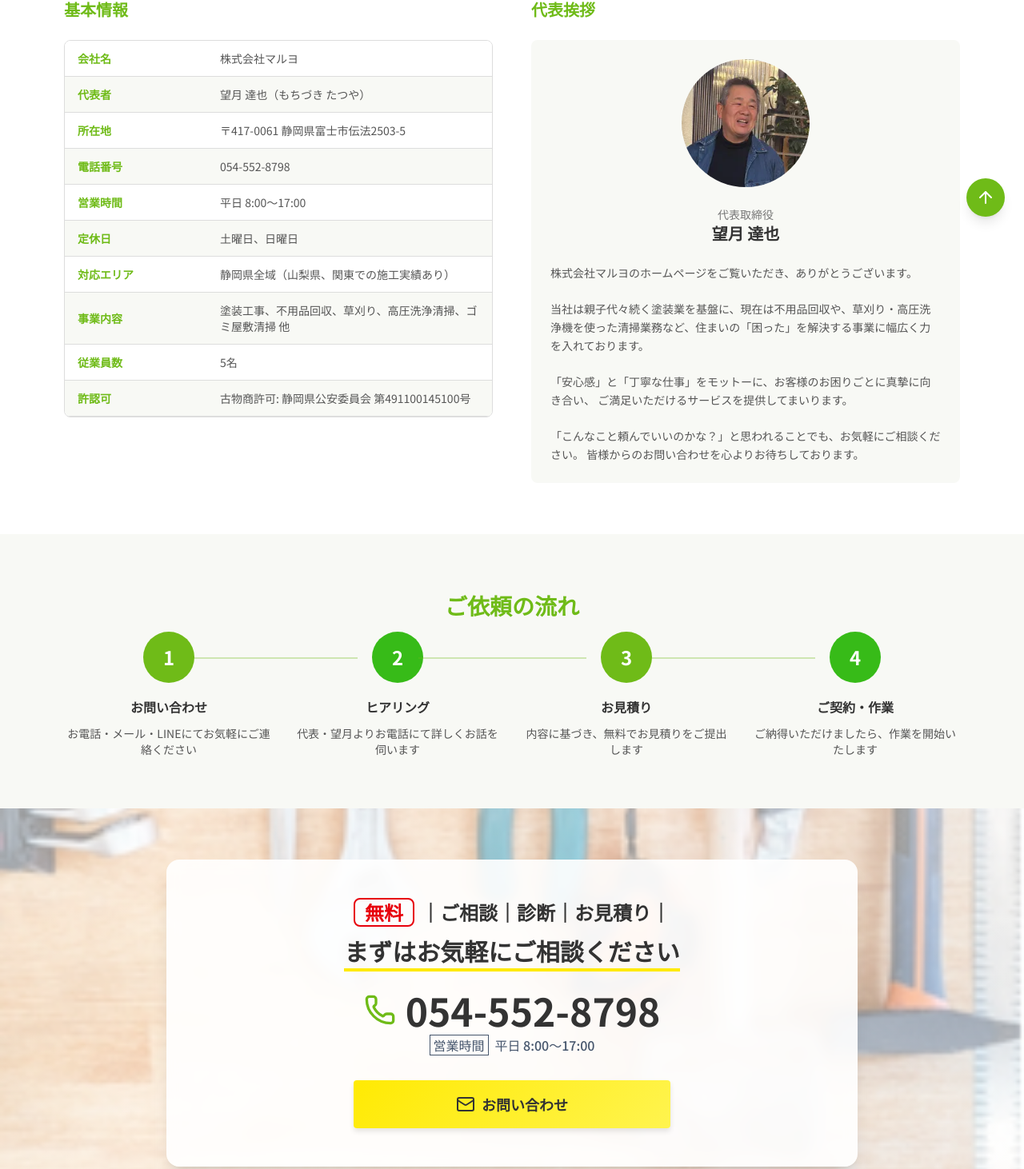
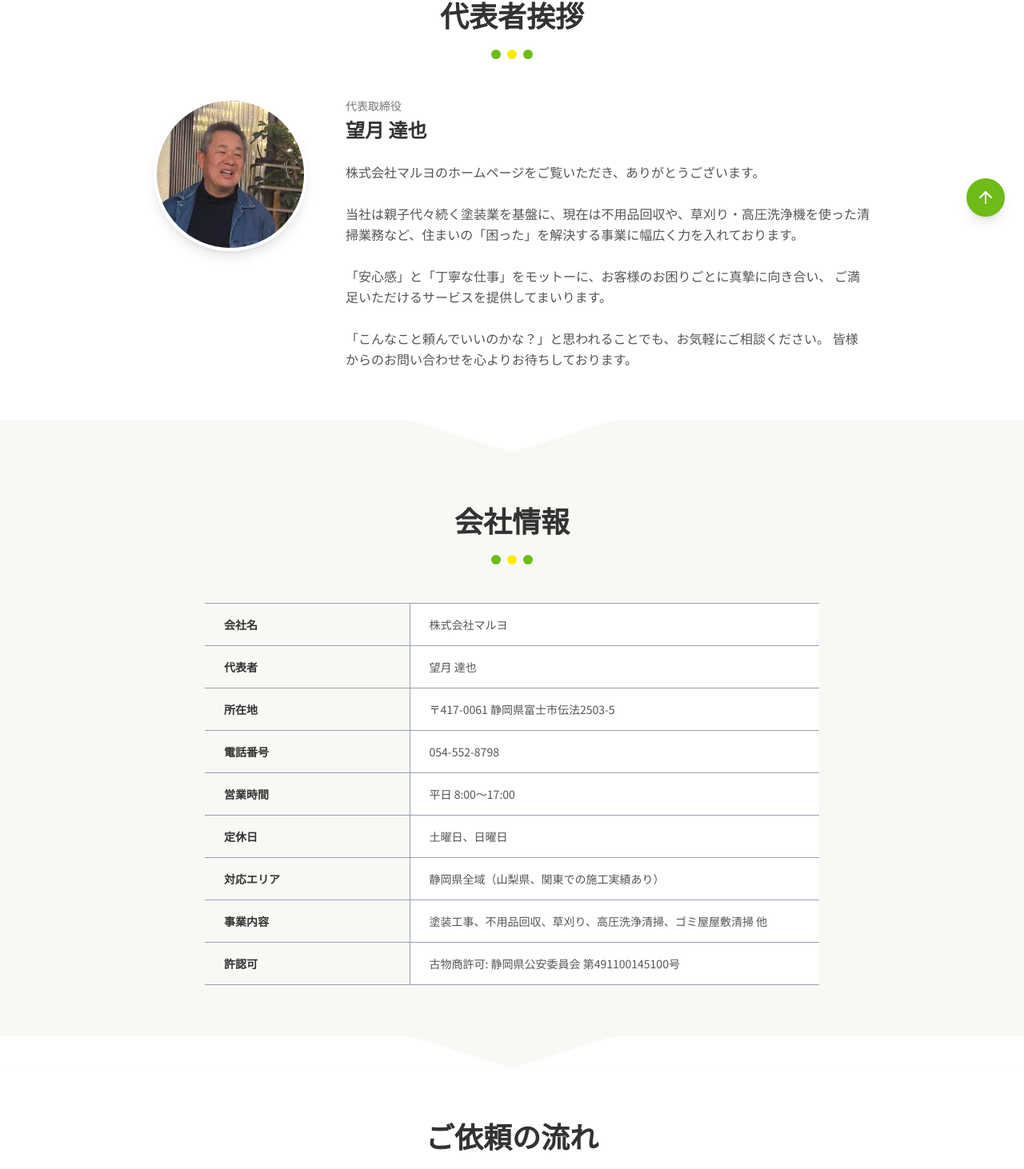
Before and after one commit to gezzzi/hp-tosou, a Next.js app: page /about in a window 1280 px wide. Shown: the part 505-1967 px from the top of the page at 80% size. Built offline with nearby package versions, Linux system fonts and the light colour scheme; a web font is replaced by a local one.

Commit message:
aboutページの修正

```diff
--- a/src/app/about/page.tsx
+++ b/src/app/about/page.tsx
@@ -2,6 +2,7 @@
 import PageHeader from "@/components/PageHeader";
 import Footer from "@/components/Footer";
 import HomeCTA from "@/components/HomeCTA";
+import ChevronDivider from "@/components/ChevronDivider";
 import Link from "next/link";
 import Image from "next/image";
 
@@ -13,14 +14,13 @@
 export default function CompanyPage() {
   const companyInfo = [
     { label: '会社名', value: '株式会社マルヨ' },
-    { label: '代表者', value: '望月 達也（もちづき たつや）' },
+    { label: '代表者', value: '望月 達也' },
     { label: '所在地', value: '〒417-0061 静岡県富士市伝法2503-5' },
     { label: '電話番号', value: '054-552-8798' },
     { label: '営業時間', value: '平日 8:00〜17:00' },
     { label: '定休日', value: '土曜日、日曜日' },
     { label: '対応エリア', value: '静岡県全域（山梨県、関東での施工実績あり）' },
-    { label: '事業内容', value: '塗装工事、不用品回収、草刈り、高圧洗浄清掃、ゴミ屋敷清掃 他' },
-    { label: '従業員数', value: '5名' },
+    { label: '事業内容', value: '塗装工事、不用品回収、草刈り、高圧洗浄清掃、ゴミ屋屋敷清掃 他' },
     { label: '許認可', value: '古物商許可: 静岡県公安委員会 第491100145100号' },
   ];
 
@@ -28,7 +28,7 @@
     {
       number: '1',
       title: 'お問い合わせ',
-      description: 'お電話・メール・LINEにてお気軽にご連絡ください'
+      description: 'お電話・メールにてお気軽にご連絡ください'
     },
     {
       number: '2',
@@ -57,36 +57,18 @@
           bgImage="/pic/hd/about-hd.jpg"
         />
 
-        {/* 会社情報 */}
+        {/* 代表挨拶 */}
         <section className="py-16 bg-white">
           <div className="max-w-6xl mx-auto px-4">
-            <div className="grid grid-cols-1 lg:grid-cols-2 gap-12">
-              {/* 会社情報テーブル */}
-              <div>
-                <h2 className="text-xl font-bold text-[var(--primary-green)] mb-6">基本情報</h2>
-                <div className="bg-white rounded-lg overflow-hidden border border-[var(--border-light)]">
-                  <table className="w-full">
-                    <tbody>
-                      {companyInfo.map((info, index) => (
-                        <tr key={index} className={index % 2 === 0 ? 'bg-white' : 'bg-[var(--bg-light)]'}>
-                          <th className="px-4 py-3 text-left text-sm font-bold text-[var(--primary-green)] whitespace-nowrap w-1/3 border-b border-[var(--border-light)]">
-                            {info.label}
-                          </th>
-                          <td className="px-4 py-3 text-sm text-[var(--text-medium)] border-b border-[var(--border-light)]">
-                            {info.value}
-                          </td>
-                        </tr>
-                      ))}
-                    </tbody>
-                  </table>
+            <h2 className="text-3xl md:text-4xl font-bold text-[var(--text-dark)] mb-6 text-center">代表者挨拶</h2>
+            <div className="flex justify-center gap-2 mb-12">
+              <div className="w-3 h-3 rounded-full bg-[#6fbb18]"></div>
+              <div className="w-3 h-3 rounded-full bg-[#ffea03]"></div>
+              <div className="w-3 h-3 rounded-full bg-[#6fbb18]"></div>
             </div>
-              </div>
-
-              {/* 代表挨拶 */}
-              <div>
-                <h2 className="text-xl font-bold text-[var(--primary-green)] mb-6">代表挨拶</h2>
-                <div className="bg-[var(--bg-light)] rounded-lg p-6">
-                  <div className="w-40 h-40 mx-auto mb-6 rounded-full overflow-hidden relative">
+            <div className="max-w-4xl mx-auto">
+              <div className="flex flex-col md:flex-row items-center md:items-start gap-12">
+                <div className="w-48 h-48 rounded-full overflow-hidden relative shrink-0 shadow-lg border-4 border-white">
                   <Image
                     src="/pic/ceo-photo.webp"
                     alt="代表取締役 望月達也"
@@ -95,12 +77,13 @@
                   />
                 </div>
 
-                  <div className="text-center mb-6">
-                    <p className="text-sm text-[var(--text-light)]">代表取締役</p>
-                    <p className="text-xl font-bold text-[var(--text-dark)]">望月 達也</p>
+                <div className="flex-1 text-center md:text-left">
+                  <div className="mb-6">
+                    <p className="text-sm text-[var(--text-light)] mb-1">代表取締役</p>
+                    <p className="text-2xl font-bold text-[var(--text-dark)]">望月 達也</p>
                   </div>
 
-                  <p className="text-sm text-[var(--text-medium)] leading-relaxed">
+                  <p className="text-[var(--text-medium)] leading-relaxed text-left">
                     株式会社マルヨのホームページをご覧いただき、ありがとうございます。
                     <br /><br />
                     当社は親子代々続く塗装業を基盤に、現在は不用品回収や、草刈り・高圧洗浄機を使った清掃業務など、住まいの「困った」を解決する事業に幅広く力を入れております。
@@ -117,24 +100,67 @@
           </div>
         </section>
 
-        {/* ご依頼の流れ */}
+        <div className="bg-white">
+          <ChevronDivider color="var(--bg-light)" />
+        </div>
+
+        {/* 会社情報 */}
         <section className="py-16 bg-[var(--bg-light)]">
           <div className="max-w-6xl mx-auto px-4">
-            <h2 className="section-title mb-12">ご依頼の流れ</h2>
+            <h2 className="text-3xl md:text-4xl font-bold text-[var(--text-dark)] mb-6 text-center">会社情報</h2>
+            <div className="flex justify-center gap-2 mb-12">
+              <div className="w-3 h-3 rounded-full bg-[#6fbb18]"></div>
+              <div className="w-3 h-3 rounded-full bg-[#ffea03]"></div>
+              <div className="w-3 h-3 rounded-full bg-[#6fbb18]"></div>
+            </div>
+            <div className="max-w-3xl mx-auto">
+              <div className="overflow-hidden border-y border-gray-400">
+                <table className="w-full text-left">
+                  <tbody>
+                    {companyInfo.map((info, index) => (
+                      <tr key={index} className={index === companyInfo.length - 1 ? "" : "border-b border-gray-400"}>
+                        <th className="px-6 py-4 text-sm font-bold text-[var(--text-dark)] bg-[var(--bg-light)] whitespace-nowrap w-1/3 border-r border-gray-400">
+                          {info.label}
+                        </th>
+                        <td className="px-6 py-4 text-sm text-[var(--text-medium)] bg-white">
+                          {info.value}
+                        </td>
+                      </tr>
+                    ))}
+                  </tbody>
+                </table>
+              </div>
+            </div>
+          </div>
+        </section>
 
-            <div className="grid grid-cols-1 md:grid-cols-4 gap-6">
+        <div className="bg-[var(--bg-light)]">
+          <ChevronDivider color="#ffffff" />
+        </div>
+
+        {/* ご依頼の流れ */}
+        <section className="py-16 bg-white">
+          <div className="max-w-6xl mx-auto px-4">
+            <h2 className="text-3xl md:text-4xl font-bold text-[var(--text-dark)] mb-6 text-center">ご依頼の流れ</h2>
+            <div className="flex justify-center gap-2 mb-12">
+              <div className="w-3 h-3 rounded-full bg-[#6fbb18]"></div>
+              <div className="w-3 h-3 rounded-full bg-[#ffea03]"></div>
+              <div className="w-3 h-3 rounded-full bg-[#6fbb18]"></div>
+            </div>
+
+            <div className="grid grid-cols-1 md:grid-cols-4 gap-8">
               {flowSteps.map((step, index) => (
                 <div key={index} className="text-center relative">
                   {index < flowSteps.length - 1 && (
                     <div className="hidden md:block absolute top-8 left-[60%] w-[80%] h-0.5 bg-[var(--primary-green)]/30"></div>
                   )}
-                  <div className={`w-16 h-16 rounded-full flex items-center justify-center mx-auto mb-4 text-2xl font-bold text-white ${
+                  <div className={`w-16 h-16 rounded-full flex items-center justify-center mx-auto mb-4 text-2xl font-bold text-white shadow-md ${
                     index === 1 || index === 3 ? 'bg-[var(--secondary-green)]' : 'bg-[var(--primary-green)]'
                   }`}>
                     {step.number}
                   </div>
                   <h3 className="font-bold text-[var(--text-dark)] mb-2">{step.title}</h3>
-                  <p className="text-sm text-[var(--text-medium)]">{step.description}</p>
+                  <p className="text-sm text-[var(--text-medium)] leading-relaxed">{step.description}</p>
                 </div>
               ))}
             </div>
--- a/src/app/case-studies/page.tsx
+++ b/src/app/case-studies/page.tsx
@@ -45,7 +45,7 @@
         <section className="py-16 bg-white">
           <div className="max-w-6xl mx-auto px-4">
             <div className="text-center mb-16">
-              <h2 className="text-2xl md:text-3xl font-bold text-[var(--text-dark)] mb-6">
+              <h2 className="text-3xl md:text-4xl font-bold text-[var(--text-dark)] mb-6">
                 これまでの施工・サービス実績
               </h2>
               <div className="flex justify-center gap-2 mb-6">
--- a/src/app/pricing/page.tsx
+++ b/src/app/pricing/page.tsx
@@ -24,7 +24,7 @@
         {/* 導入セクション */}
         <section className="py-16 bg-[var(--bg-light)]">
           <div className="max-w-4xl mx-auto px-4 text-center">
-            <h2 className="text-2xl md:text-3xl font-bold text-[var(--text-dark)] mb-6">
+            <h2 className="text-3xl md:text-4xl font-bold text-[var(--text-dark)] mb-6">
               安心と信頼の適正価格
             </h2>
             <div className="flex justify-center gap-2 mb-6">
--- a/src/app/services/page.tsx
+++ b/src/app/services/page.tsx
@@ -45,7 +45,7 @@
         <section className="py-16 bg-white">
           <div className="max-w-6xl mx-auto px-4">
             <div className="text-center mb-16">
-              <h2 className="text-2xl md:text-3xl font-bold text-[var(--text-dark)] mb-6">
+              <h2 className="text-3xl md:text-4xl font-bold text-[var(--text-dark)] mb-6">
                 塗装・不用品回収・清掃のことはお任せください
               </h2>
               <div className="flex justify-center gap-2 mb-6">
--- a/src/components/Header.tsx
+++ b/src/components/Header.tsx
@@ -415,7 +415,7 @@
               </ul>
               <div className="mt-6 pt-6">
                 <a href="tel:054-552-8798" className="flex items-center justify-center gap-2 text-2xl font-bold text-black">
-                  <Phone className="w-7 h-7" />
+                  <Phone className="w-7 h-7 text-[var(--primary-green)]" />
                   054-552-8798
                 </a>
                 <p className="text-center text-sm text-gray-600 mt-2">
```
Lines whose indentation alone changed are shown as unchanged.
